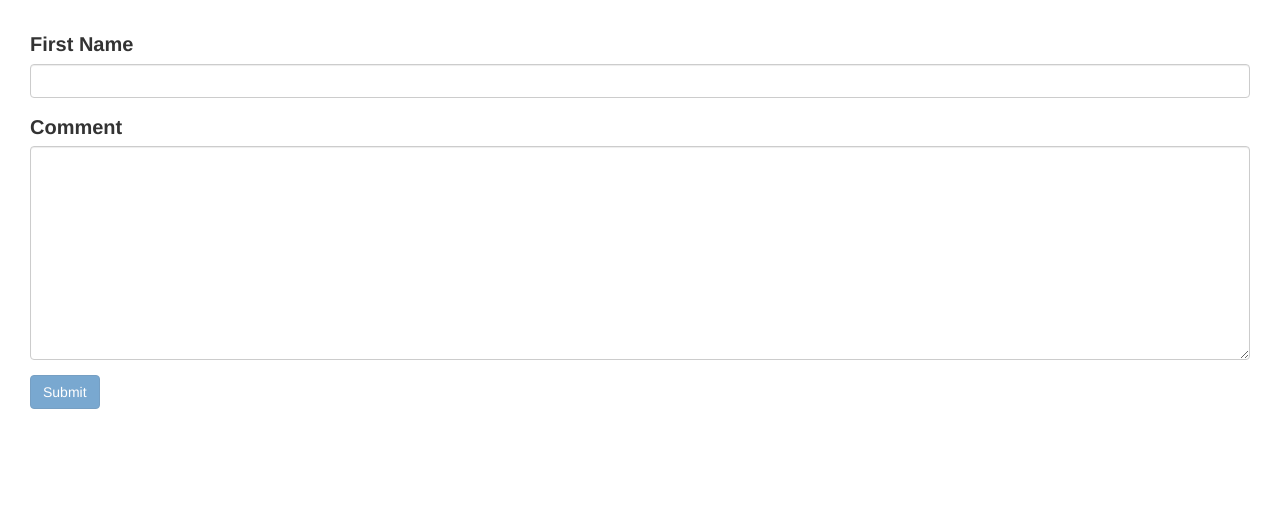
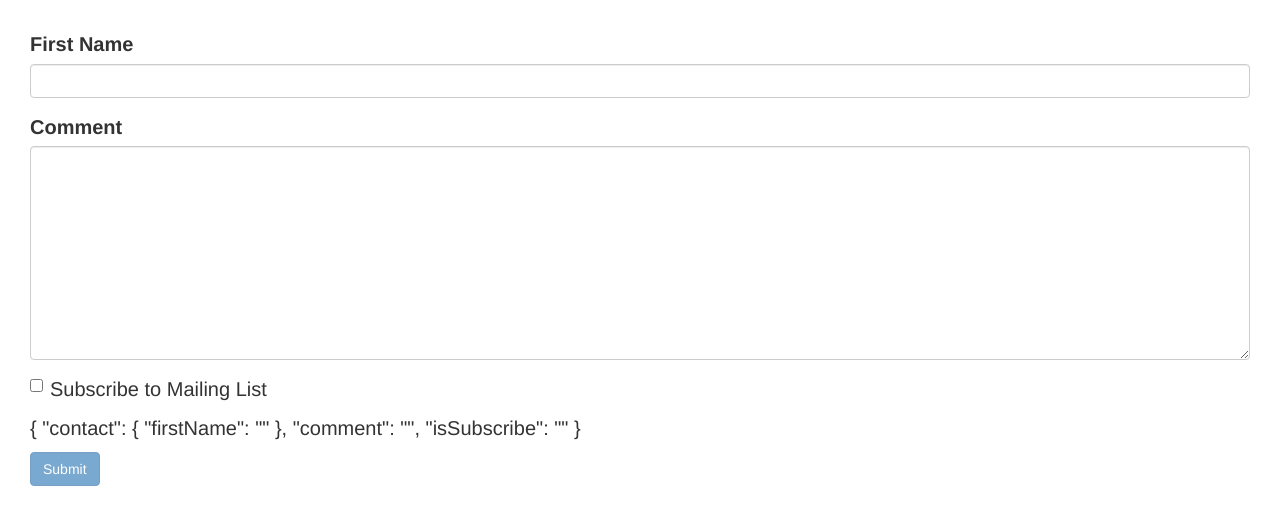
Before and after one commit to corsantic/AngularTraining, an Angular app: page / in a window 1280 px wide. Shown: the top 524 px of the page. Built offline with nearby package versions, Linux system fonts and the light colour scheme.

Commit message:
adding checkbox

```diff
--- a/src/app/contact-form/contact-form.component.html
+++ b/src/app/contact-form/contact-form.component.html
@@ -44,6 +44,16 @@
      cols="30" rows="10"
      class="form-control"></textarea>
   </div>
+  <div class="checkbox">
+  <label>
+    <input type="checkbox" ngModel
+    name="isSubscribe">
+     Subscribe to Mailing List
+  </label>
+</div>
+<p>
+  {{f.value | json}}
+</p>
   <button  class="btn btn-primary" [disabled]="!f.valid">Submit</button>
 
 </form>
```
